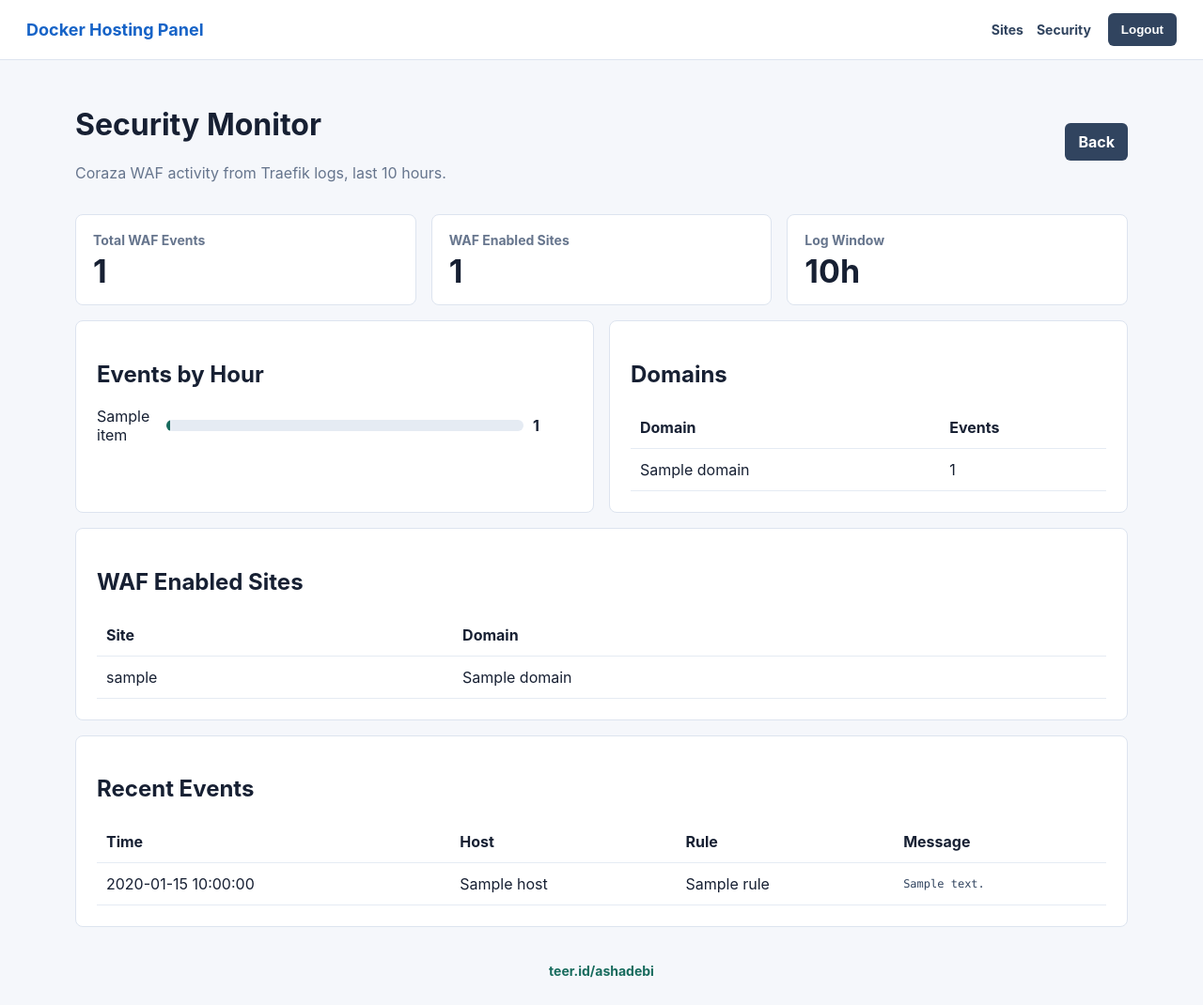
After one commit to ashadebi/kandang-kebo-docker, a FastAPI app: template app/templates/security.html in a window 1280 px wide. The commit adds this page. Shown: the whole page at 94% size. Run offline with FastAPI, Linux system fonts and the light colour scheme; the visitor is signed in with stand-in values (Sample User, id 1); the template is opened without the code that fills it: most values are stand-ins (such as "Sample title", 1, 10 or a date in 2020); parts of the project's set-up code (start-up, migrations or seed data) failed here and were passed over.

Commit message:
Add AWStats and Coraza monitoring

```diff
--- a/app/main.py
+++ b/app/main.py
@@ -10,6 +10,7 @@ from .auth import require_login, verify_admin
 from .config import settings
 from .database import init_db
 from . import site_manager
+from . import monitoring
 
 
 app = FastAPI(title="Docker Hosting Panel")
@@ -53,6 +54,12 @@ def logout(request: Request):
 def dashboard(request: Request):
     require_login(request)
     return templates.TemplateResponse("dashboard.html", {"request": request, "sites": site_manager.list_sites()})
+
+
+@app.get("/security", response_class=HTMLResponse)
+def security_dashboard(request: Request):
+    require_login(request)
+    return templates.TemplateResponse("security.html", {"request": request, "security": monitoring.coraza_summary()})
 
 
 @app.get("/sites/new", response_class=HTMLResponse)
@@ -113,6 +120,17 @@ def restore_database(request: Request, site_id: int, backup_file: UploadFile = F
     return templates.TemplateResponse("site_detail.html", {"request": request, "site": site, "output": output})
 
 
+@app.post("/sites/{site_id}/awstats/update", response_class=HTMLResponse)
+def update_awstats(request: Request, site_id: int):
+    require_login(request)
+    site = site_manager.get_site(site_id)
+    if not site:
+        raise HTTPException(status_code=404)
+    output = site_manager.generate_awstats_report(site)
+    site = site_manager.get_site(site_id)
+    return templates.TemplateResponse("site_detail.html", {"request": request, "site": site, "output": output})
+
+
 @app.post("/sites/{site_id}/upload-certificate", response_class=HTMLResponse)
 def upload_certificate(
     request: Request,
--- a/app/site_manager.py
+++ b/app/site_manager.py
@@ -7,8 +7,9 @@ import string
 import subprocess
 import tarfile
 from contextlib import suppress
+from datetime import datetime
 from pathlib import Path
-from shutil import copyfileobj
+from shutil import copyfile, copyfileobj, copytree
 
 from jinja2 import Environment, FileSystemLoader
 
@@ -162,6 +163,9 @@ WEB_GID = 82
 SFTP_PORT_START = 22000
 SFTP_PORT_END = 22999
 CUSTOM_CERT_CONTAINER_DIR = "/custom-certs"
+AWSTATS_PROG = Path("/usr/lib/cgi-bin/awstats.pl")
+AWSTATS_STATIC_PAGES = Path("/usr/share/awstats/tools/awstats_buildstaticpages.pl")
+AWSTATS_ICON_DIR = Path("/usr/share/awstats/icon")
 
 
 def custom_cert_host_dir(username: str) -> Path:
@@ -268,6 +272,106 @@ def render_site_files(site: dict) -> None:
     render_custom_certificates()
 
 
+def awstats_config_name(site: dict) -> str:
+    return re.sub(r"[^A-Za-z0-9_-]+", "-", site["username"])
+
+
+def awstats_config_path(site: dict) -> Path:
+    return home_path(site["username"]) / "config" / f"awstats.{awstats_config_name(site)}.conf"
+
+
+def awstats_report_path(site: dict) -> Path:
+    return home_path(site["username"]) / "awstats" / "index.html"
+
+
+def awstats_status(site: dict) -> dict:
+    report = awstats_report_path(site)
+    if not report.is_file():
+        return {"ready": False, "updated_at": None}
+    updated = datetime.fromtimestamp(report.stat().st_mtime).strftime("%Y-%m-%d %H:%M:%S")
+    return {"ready": True, "updated_at": updated}
+
+
+def render_awstats_config(site: dict) -> Path:
+    config_file = awstats_config_path(site)
+    data_dir = home_path(site["username"]) / "awstats" / "data"
+    log_file = home_path(site["username"]) / "logs" / "access.log"
+    data_dir.mkdir(parents=True, exist_ok=True)
+    config_file.write_text(
+        "\n".join(
+            [
+                f'LogFile="{log_file}"',
+                "LogType=W",
+                "LogFormat=1",
+                f'SiteDomain="{site["domain"]}"',
+                f'HostAliases="www.{site["domain"]} localhost 127.0.0.1"',
+                f'DirData="{data_dir}"',
+                'DirIcons="/awstats/icon"',
+                "DNSLookup=0",
+                "AllowToUpdateStatsFromBrowser=0",
+                "LoadPlugin=\"tooltips\"",
+            ]
+        )
+        + "\n",
+        encoding="utf-8",
+    )
+    return config_file
+
+
+def copy_awstats_assets(site: dict) -> None:
+    report_dir = home_path(site["username"]) / "awstats"
+    target_icons = report_dir / "icon"
+    if AWSTATS_ICON_DIR.is_dir() and not target_icons.exists():
+        copytree(AWSTATS_ICON_DIR, target_icons)
+
+
+def generate_awstats_report(site: dict) -> str:
+    log_file = home_path(site["username"]) / "logs" / "access.log"
+    report_dir = home_path(site["username"]) / "awstats"
+    report_dir.mkdir(parents=True, exist_ok=True)
+    if not log_file.is_file():
+        return "AWStats belum bisa dibuat karena access.log site belum ada."
+    if not AWSTATS_PROG.is_file() or not AWSTATS_STATIC_PAGES.is_file():
+        return "AWStats belum terpasang di container dashboard. Rebuild dashboard untuk mengaktifkan paket awstats."
+
+    config_name = awstats_config_name(site)
+    config_dir = home_path(site["username"]) / "config"
+    render_awstats_config(site)
+    copy_awstats_assets(site)
+
+    update_cmd = [
+        "perl",
+        str(AWSTATS_PROG),
+        f"-config={config_name}",
+        f"-configdir={config_dir}",
+        "-update",
+    ]
+    static_cmd = [
+        "perl",
+        str(AWSTATS_STATIC_PAGES),
+        f"-config={config_name}",
+        f"-configdir={config_dir}",
+        f"-dir={report_dir}",
+        f"-awstatsprog={AWSTATS_PROG}",
+    ]
+    update_result = subprocess.run(update_cmd, check=False, text=True, capture_output=True)
+    if update_result.returncode != 0:
+        return update_result.stdout + update_result.stderr
+    static_result = subprocess.run(static_cmd, check=False, text=True, capture_output=True)
+    if static_result.returncode != 0:
+        return static_result.stdout + static_result.stderr
+
+    generated = report_dir / f"awstats.{config_name}.html"
+    if not generated.is_file():
+        html_reports = sorted(report_dir.glob("awstats.*.html"))
+        if not html_reports:
+            return "AWStats selesai diproses, tapi file HTML report tidak ditemukan."
+        generated = html_reports[0]
+    copyfile(generated, report_dir / "index.html")
+    docker_manager.recreate_compose_service(home_path(site["username"]) / "compose", "nginx")
+    return f"AWStats report selesai: https://{site['domain']}/awstats/"
+
+
 def create_site(
     username: str,
     domain: str,
@@ -368,6 +472,7 @@ def get_site(site_id: int) -> dict | None:
     site["home"] = str(host_home_path(site["username"]))
     site["compose"] = str(host_home_path(site["username"]) / "compose" / "docker-compose.yml")
     site["custom_certificate"] = has_custom_certificate(site["username"])
+    site["awstats"] = awstats_status(site)
     site["containers"] = docker_manager.container_status(f"site-{site['username']}-")
     return site
 
--- a/app/static/style.css
+++ b/app/static/style.css
@@ -23,12 +23,25 @@ a {
   background: #ffffff;
   border-bottom: 1px solid #dde4ef;
   display: flex;
+  gap: 18px;
   justify-content: space-between;
   padding: 14px 28px;
 }
 
 .brand {
   font-size: 18px;
+  font-weight: 700;
+}
+
+.topnav {
+  display: flex;
+  gap: 14px;
+  margin-left: auto;
+}
+
+.topnav a {
+  color: #31445f;
+  font-size: 14px;
   font-weight: 700;
 }
 
@@ -55,6 +68,33 @@ a {
   border: 1px solid #dde4ef;
   border-radius: 8px;
   padding: 22px;
+}
+
+.stats-grid {
+  display: grid;
+  gap: 16px;
+  grid-template-columns: repeat(3, minmax(0, 1fr));
+}
+
+.metric {
+  background: #ffffff;
+  border: 1px solid #dde4ef;
+  border-radius: 8px;
+  display: grid;
+  gap: 8px;
+  padding: 18px;
+}
+
+.metric span {
+  color: #66758d;
+  font-size: 14px;
+  font-weight: 700;
+}
+
+.metric strong {
+  color: #172033;
+  font-size: 34px;
+  line-height: 1;
 }
 
 .grid {
@@ -154,6 +194,38 @@ th {
   padding: 12px;
 }
 
+.bar-list {
+  display: grid;
+  gap: 12px;
+}
+
+.bar-row {
+  align-items: center;
+  display: grid;
+  gap: 10px;
+  grid-template-columns: 64px minmax(0, 1fr) 42px;
+}
+
+.bar-track {
+  background: #e5ebf3;
+  border-radius: 999px;
+  height: 12px;
+  overflow: hidden;
+}
+
+.bar-fill {
+  background: #176b5d;
+  height: 100%;
+}
+
+.log-message {
+  color: #31445f;
+  font-family: ui-monospace, SFMono-Regular, Menlo, Consolas, monospace;
+  font-size: 12px;
+  max-width: 520px;
+  overflow-wrap: anywhere;
+}
+
 pre {
   background: #0f172a;
   border-radius: 8px;
@@ -219,6 +291,10 @@ pre {
     grid-template-columns: 1fr;
   }
 
+  .stats-grid {
+    grid-template-columns: 1fr;
+  }
+
   .topbar,
   .container {
     padding-left: 16px;
--- a/app/templates/base.html
+++ b/app/templates/base.html
@@ -12,6 +12,10 @@
       <header class="topbar">
         <a class="brand" href="/">Docker Hosting Panel</a>
         {% if request.session.get("admin") %}
+        <nav class="topnav">
+          <a href="/">Sites</a>
+          <a href="/security">Security</a>
+        </nav>
         <form method="post" action="/logout">
           <button class="secondary" type="submit">Logout</button>
         </form>
--- /dev/null
+++ b/app/templates/security.html
@@ -0,0 +1,89 @@
+{% extends "base.html" %}
+{% block content %}
+<div class="actions" style="justify-content: space-between; align-items: center; margin-bottom: 18px;">
+  <div>
+    <h1>Security Monitor</h1>
+    <p class="muted">Coraza WAF activity from Traefik logs, last {{ security.hours }} hours.</p>
+  </div>
+  <a class="button secondary" href="/">Back</a>
+</div>
+
+<div class="stats-grid">
+  <section class="metric">
+    <span>Total WAF Events</span>
+    <strong>{{ security.total_events }}</strong>
+  </section>
+  <section class="metric">
+    <span>WAF Enabled Sites</span>
+    <strong>{{ security.enabled_sites|length }}</strong>
+  </section>
+  <section class="metric">
+    <span>Log Window</span>
+    <strong>{{ security.hours }}h</strong>
+  </section>
+</div>
+
+<div class="grid two" style="margin-top: 16px;">
+  <section class="panel">
+    <h2>Events by Hour</h2>
+    <div class="bar-list">
+      {% for item in security.hourly %}
+      <div class="bar-row">
+        <span>{{ item.label }}</span>
+        <div class="bar-track"><div class="bar-fill" style="width: {{ item.percent }}%;"></div></div>
+        <b>{{ item.count }}</b>
+      </div>
+      {% else %}
+      <p class="muted">Belum ada event Coraza dalam window ini.</p>
+      {% endfor %}
+    </div>
+  </section>
+
+  <section class="panel">
+    <h2>Domains</h2>
+    <table>
+      <thead><tr><th>Domain</th><th>Events</th></tr></thead>
+      <tbody>
+        {% for domain, count in security.domains %}
+        <tr><td>{{ domain }}</td><td>{{ count }}</td></tr>
+        {% else %}
+        <tr><td colspan="2" class="muted">Belum ada domain di log Coraza.</td></tr>
+        {% endfor %}
+      </tbody>
+    </table>
+  </section>
+</div>
+
+<section class="panel" style="margin-top: 16px;">
+  <h2>WAF Enabled Sites</h2>
+  <table>
+    <thead><tr><th>Site</th><th>Domain</th></tr></thead>
+    <tbody>
+      {% for site in security.enabled_sites %}
+      <tr><td>{{ site.username }}</td><td>{{ site.domain }}</td></tr>
+      {% else %}
+      <tr><td colspan="2" class="muted">Belum ada site dengan Coraza WAF aktif.</td></tr>
+      {% endfor %}
+    </tbody>
+  </table>
+</section>
+
+<section class="panel" style="margin-top: 16px;">
+  <h2>Recent Events</h2>
+  <table>
+    <thead><tr><th>Time</th><th>Host</th><th>Rule</th><th>Message</th></tr></thead>
+    <tbody>
+      {% for event in security.events %}
+      <tr>
+        <td>{{ event.time.strftime("%Y-%m-%d %H:%M:%S") }}</td>
+        <td>{{ event.host }}</td>
+        <td>{{ event.rule }}</td>
+        <td class="log-message">{{ event.message }}</td>
+      </tr>
+      {% else %}
+      <tr><td colspan="4" class="muted">Belum ada event Coraza.</td></tr>
+      {% endfor %}
+    </tbody>
+  </table>
+</section>
+{% endblock %}
--- a/templates-compose/php-nginx-mysql/docker-compose.yml.j2
+++ b/templates-compose/php-nginx-mysql/docker-compose.yml.j2
@@ -19,6 +19,7 @@ services:
       - /var/run
     volumes:
       - {{ host_home }}/public_html:/var/www/html
+      - {{ host_home }}/awstats:/var/www/awstats:ro
       - {{ host_home }}/logs:/var/log/nginx
       - {{ host_home }}/config/nginx.conf:/etc/nginx/conf.d/default.conf:ro
     depends_on:
```
Also changed, not shown: app/docker_manager.py (+4 -3 lines), app/monitoring.py (added, +70 -0 lines), app/templates/site_detail.html (+15 -0 lines), templates-compose/php-nginx-mysql/nginx.conf.j2 (+10 -0 lines), 1 other file.
